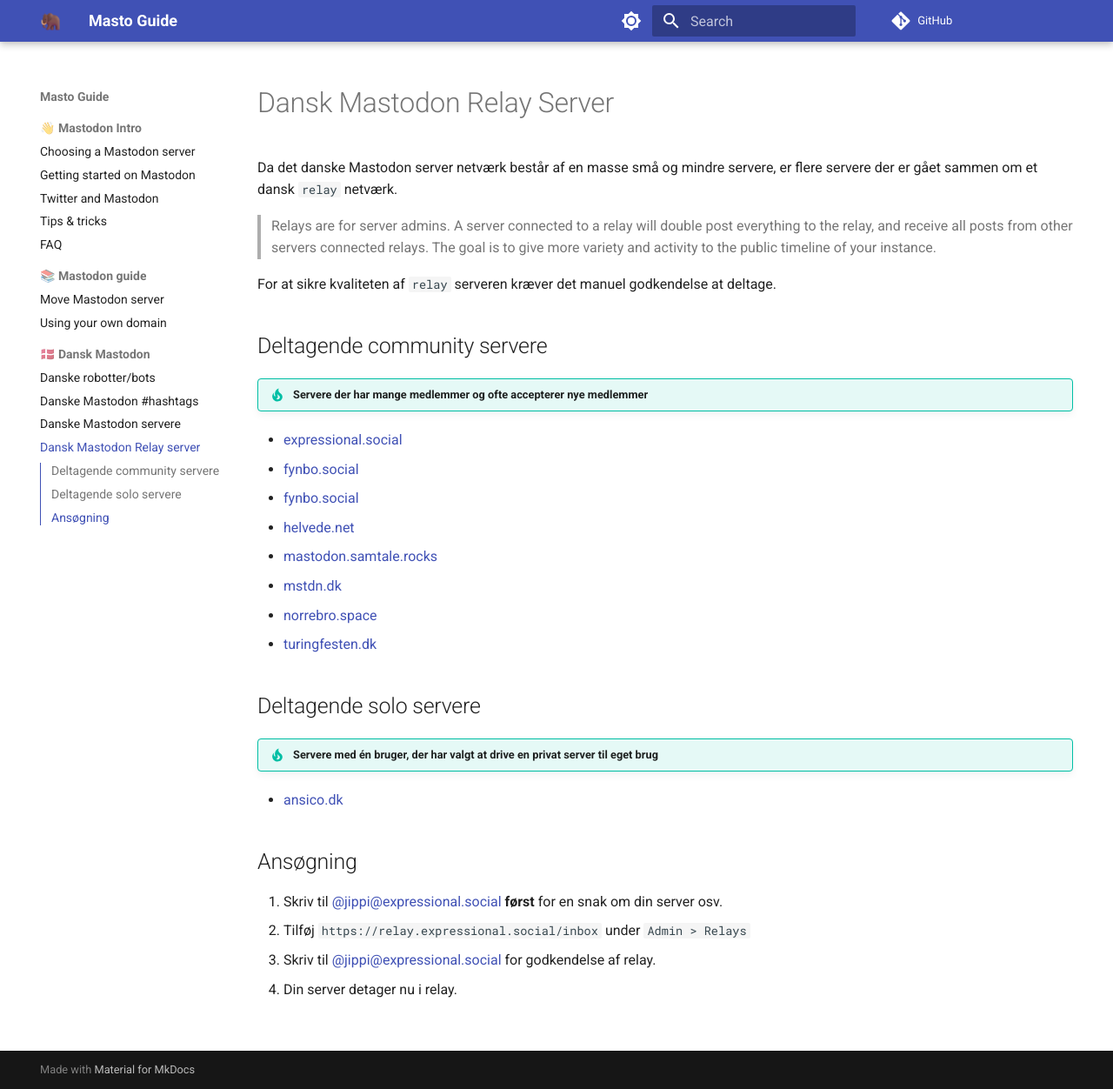
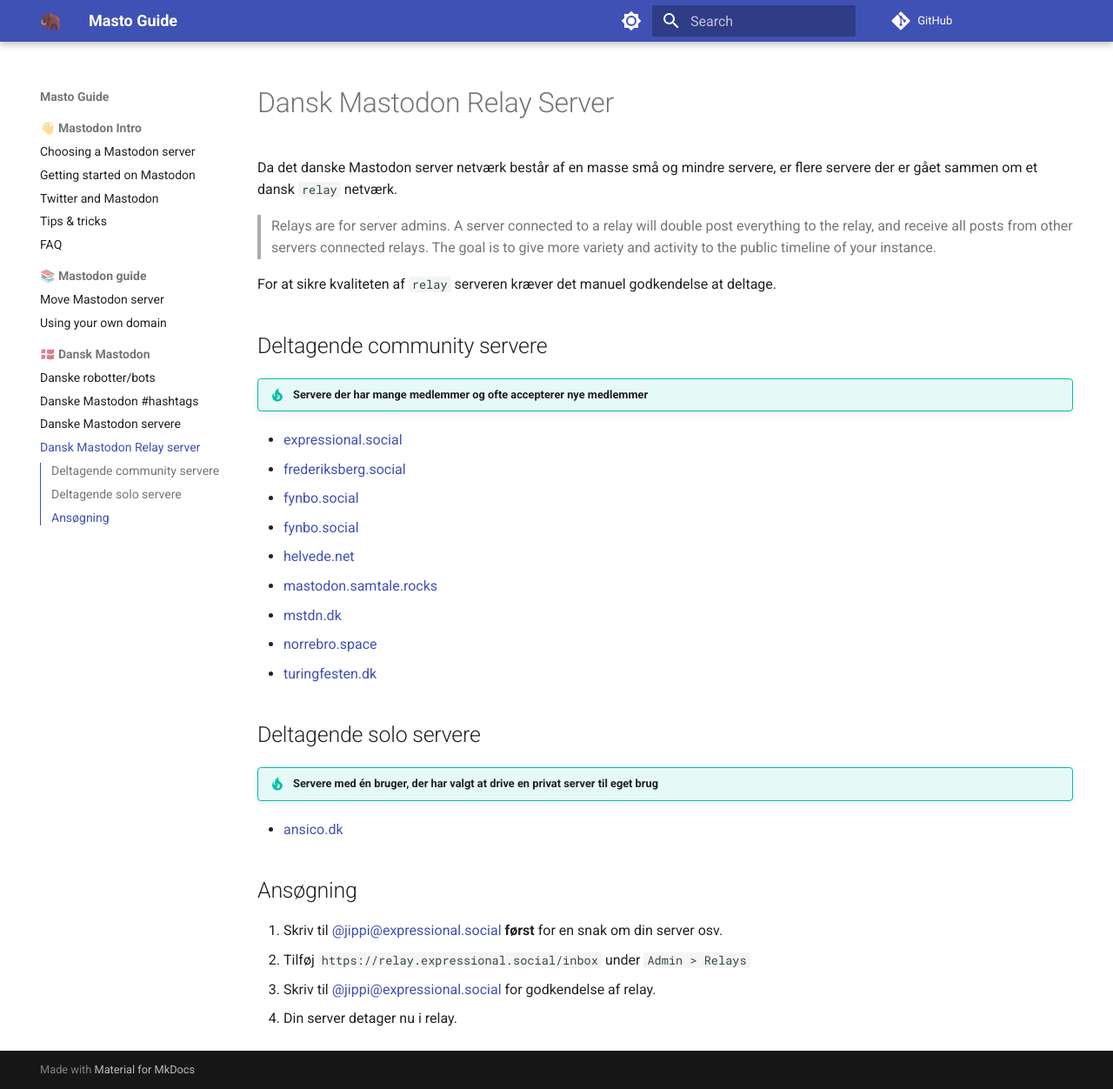
Before and after one commit to jippi/masto-guide, an MkDocs documentation site: the page built from docs/dk/relay.md, in a window 1280 px wide and 1252 px high. Shown: the whole window at 87% size. Built offline with MkDocs 1.6.1 and Material for MkDocs 9.7.7, drawn with Linux system fonts in a browser that asks for light colours; comment, search, counter and statistics services are not loaded.

Commit message:
add frederiksberg.social to relay and server list
Signed-off-by: Christian Winther <jippignu@gmail.com>

```diff
--- a/docs/dk/relay.md
+++ b/docs/dk/relay.md
@@ -11,6 +11,7 @@ For at sikre kvaliteten af `relay` serveren kræver det manuel godkendelse at de
 !!! tip "Servere der har mange medlemmer og ofte accepterer nye medlemmer"
 
 - [expressional.social](https://expressional.social/){target=_blank}
+- [frederiksberg.social](https://frederiksberg.social/){target=_blank}
 - [fynbo.social](https://fynbo.social/){target=_blank}
 - [fynbo.social](https://fynbo.social/){target=_blank}
 - [helvede.net](https://helvede.net/){target=_blank}
```
Also changed, not shown: 1 other file.
